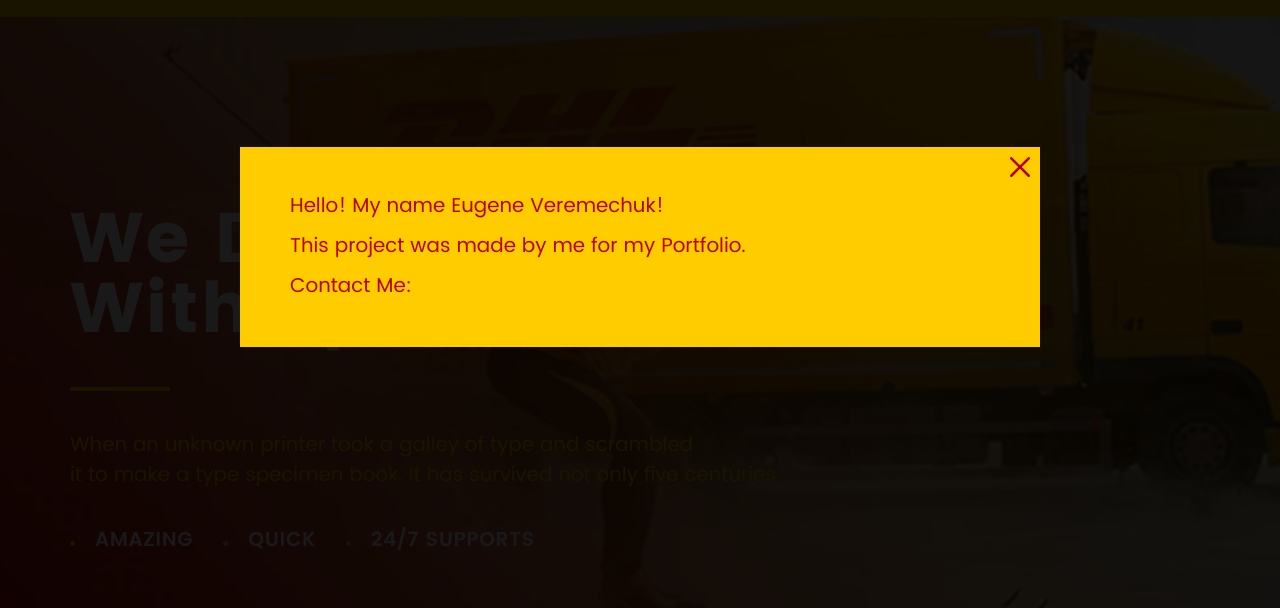
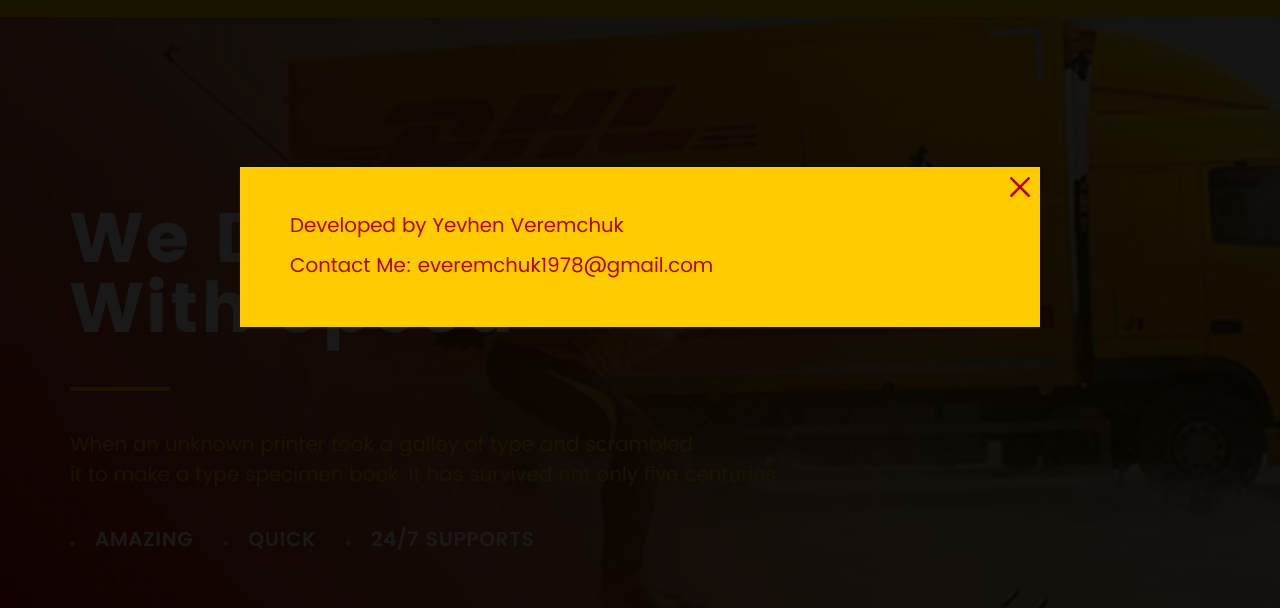
Before and after one commit to EugeneVeremchuk/DHL, a website: page DHL/index.html in a window 1280 px wide. Shown: the part 153-761 px from the top of the page. Drawn offline with Linux system fonts and the light colour scheme; files whose address does not match are found by name.

Commit message:
Update index.html

```diff
--- a/DHL/index.html
+++ b/DHL/index.html
@@ -438,7 +438,7 @@
          </div>
       </div>
       <div class="footer__sign">
-         <a href="#author" class="_popup-link author">Author: <span>Eugene Veremchuk</span></a>
+         <a href="#author" class="_popup-link author">Author: <span>Yevhen Veremchuk</span></a>
       </div>
       <div class="footer__right">
          <picture><source srcset="img/footer/footer-right.webp" type="image/webp"><img src="img/footer/footer-right.png" alt="footer-right"></picture>
@@ -451,9 +451,8 @@
 <div class="popup popup_author">
 	<div class="popup__content">
 		<div class="popup__body">
-			<div class="popup__name">Hello! My name Eugene Veremechuk!</div>
-			<div class="popup__hello">This project was made by me for my Portfolio.</div>
-			<div class="popup__contact">Contact Me: </div>
+			<div class="popup__name">Developed by Yevhen Veremchuk</div>
+			<div class="popup__contact">Contact Me: everemchuk1978@gmail.com</div>
 			<div class="popup__close"></div>
 		</div>
 	</div>
```
